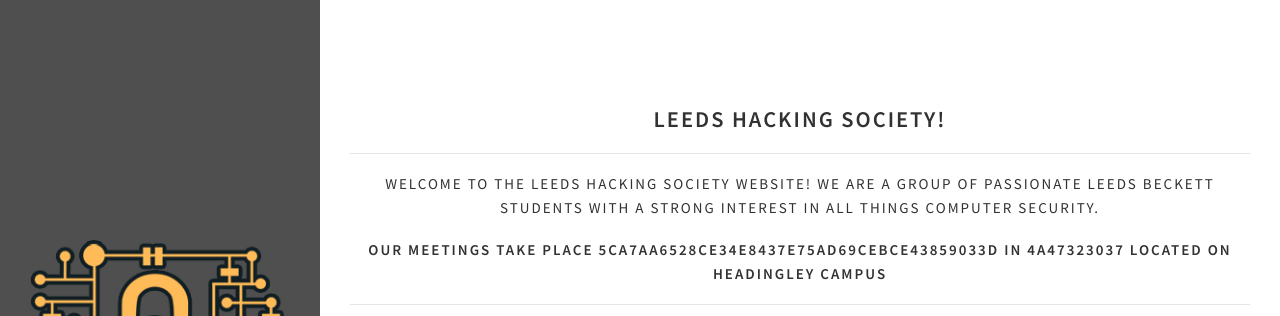
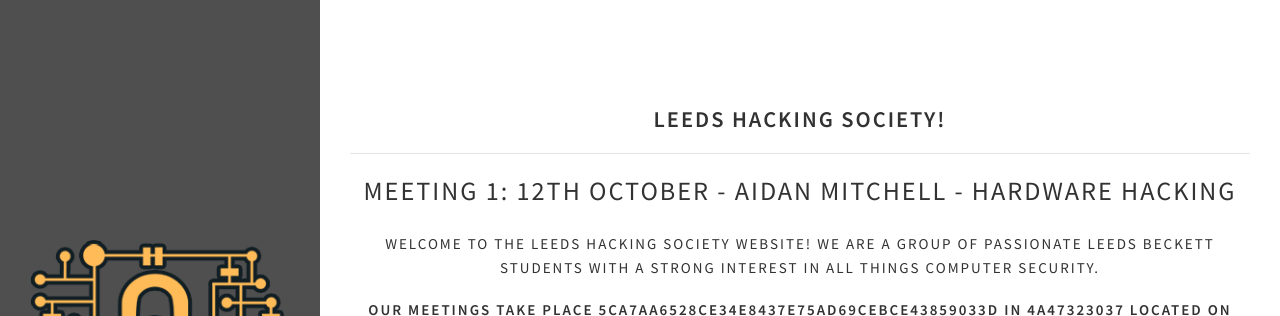
Before and after one commit to LeedsHackingSociety/LeedsHackingSociety.github.io, a Jekyll site: the page built from index.html, in a window 1280 px wide, cut to the strip 0-316 px from the top of the page. Built offline with Jekyll 4.4.1, drawn with Linux system fonts in a browser that asks for light colours.

```diff
--- a/index.html
+++ b/index.html
@@ -6,6 +6,7 @@
 <div class="index">
       <h3>Leeds Hacking Society!</h3>
       <hr>
+      <h2 style="colour:white;">MEETING 1: 12th October - Aidan Mitchell - Hardware Hacking</h2>
       <p> Welcome to the Leeds Hacking Society website! We are a group of passionate
         Leeds Beckett Students with a strong interest in all things Computer Security.<p>
       <p><strong>Our meetings take place 5ca7aa6528ce34e8437e75ad69cebce43859033d in 4A47323037 located on Headingley Campus</strong></p>
```
Also changed, not shown: _posts/2017-06-31-welcome.md (+0 -2 lines).
